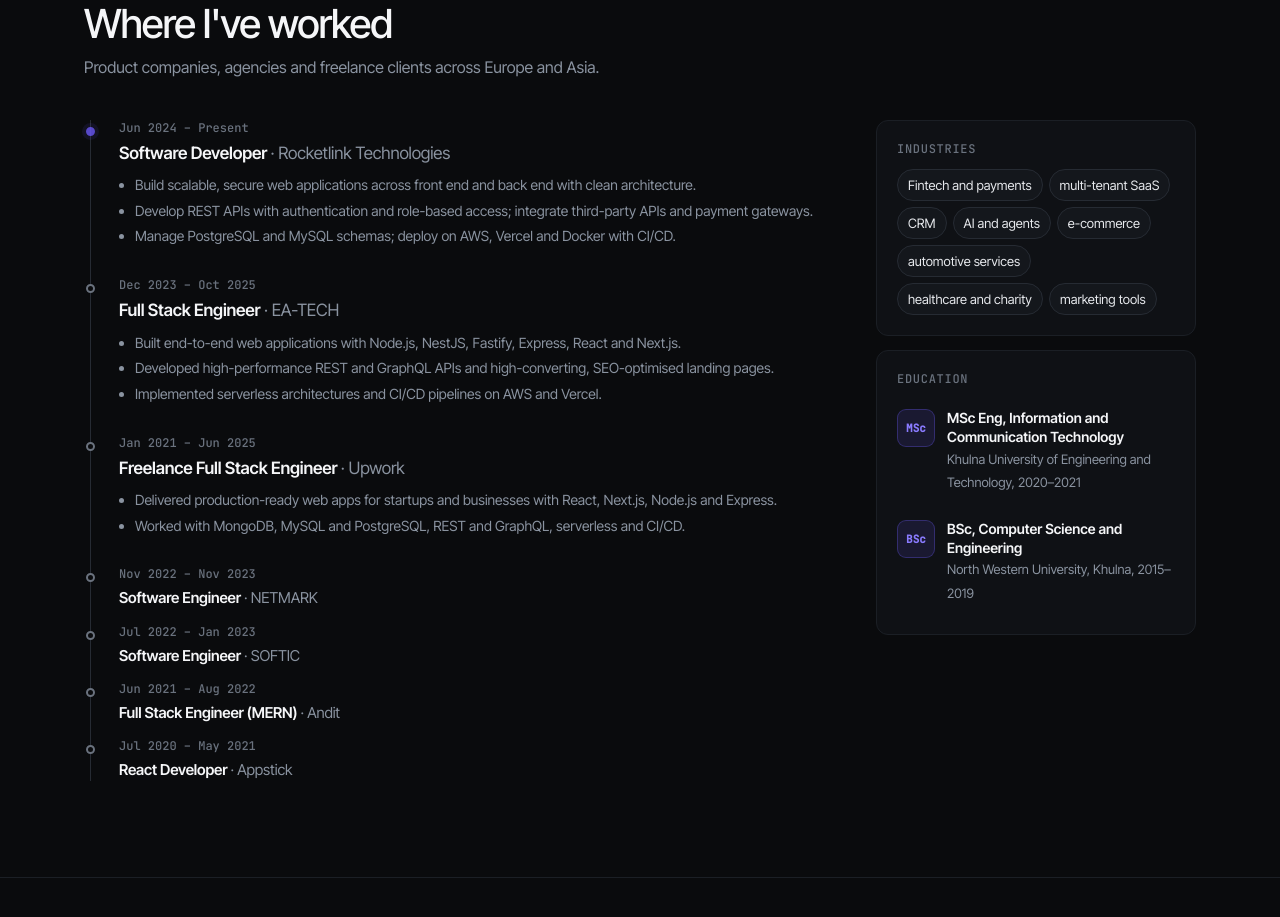
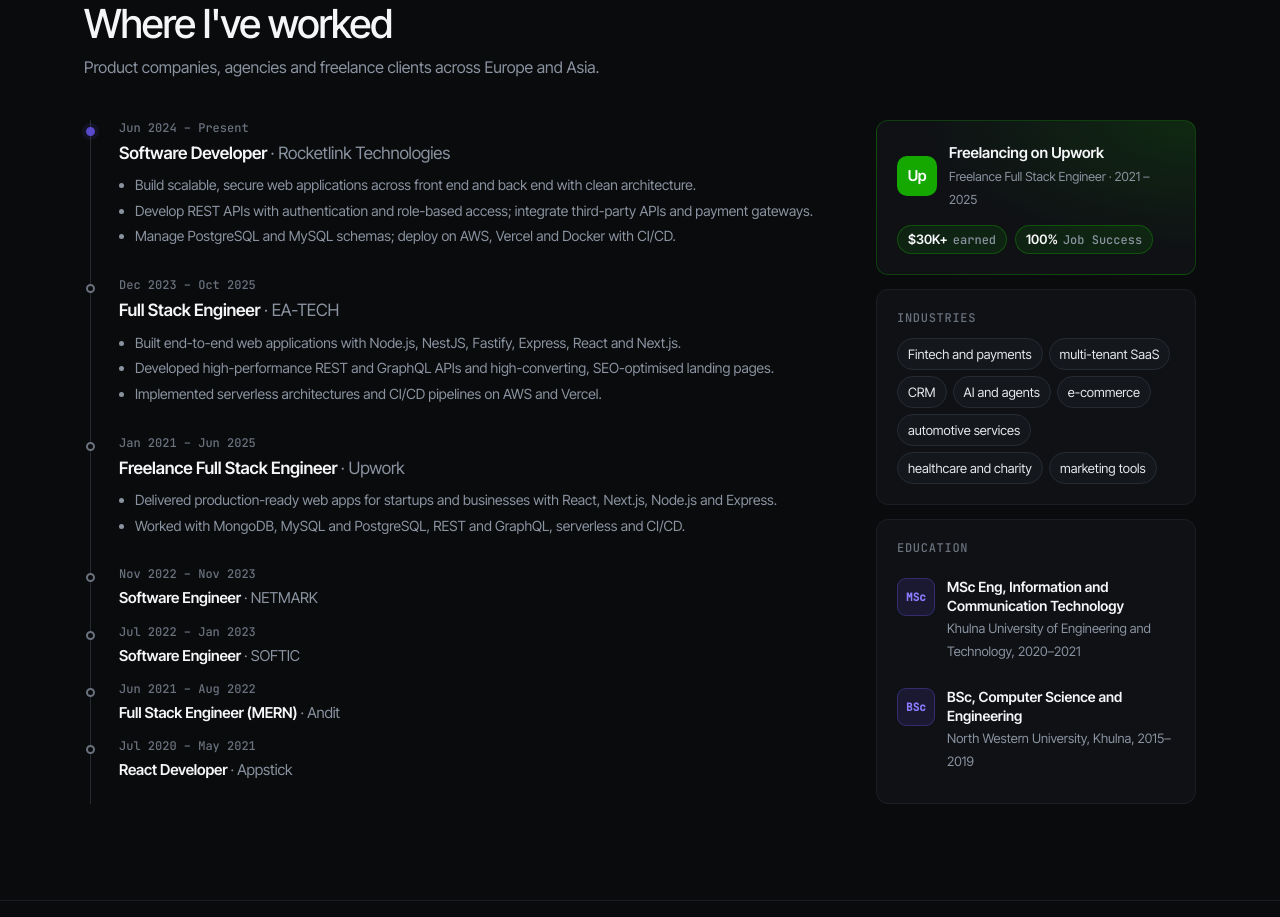
Before and after one commit to amsohag007/my-portfolio, a Next.js app: page / in a window 1280 px wide. Shown: the part 5280-6197 px from the top of the page. Built offline with nearby package versions, Linux system fonts and the light colour scheme.

Commit message:
Upwork card: $30K+ earned and 100% Job Success, no badge

```diff
--- a/app/globals.css
+++ b/app/globals.css
@@ -306,6 +306,9 @@
 .us { font-size: 12.5px; color: var(--t2); }
 .ua { margin-left: auto; color: var(--t3); transition: transform 0.2s, color 0.2s; }
 .upw:hover .ua { color: var(--upwork); transform: translate(2px, -2px); }
+.ustats { display: flex; flex-wrap: wrap; gap: 8px; }
+.ustats span { display: inline-flex; align-items: baseline; gap: 5px; font: 500 12px var(--mono); color: var(--t2); background: rgba(20, 168, 0, 0.12); border: 1px solid rgba(20, 168, 0, 0.35); padding: 5px 10px; border-radius: 999px; }
+.ustats b { font: 600 13px var(--sans); color: var(--hi); }
 .ind { display: flex; flex-wrap: wrap; gap: 6px; }
 .ind span { font-size: 13px; color: var(--t); background: var(--bg2); border: 1px solid var(--b2); padding: 5px 10px; border-radius: 999px; cursor: default; transition: all 0.18s; }
 .ind span:hover { color: #fff; background: var(--sig); border-color: var(--sig); transform: translateY(-1px); }
--- a/app/page.tsx
+++ b/app/page.tsx
@@ -2,6 +2,7 @@
 import {
   AppWindow,
   ArrowRight,
+  ArrowUpRight,
   Cloud,
   Code,
   CreditCard,
@@ -28,6 +29,7 @@
   services,
   skills,
   stats,
+  upworkStats,
   type ServiceIcon,
   type SkillIcon,
 } from "@/data/profile";
@@ -287,6 +289,34 @@
             </div>
 
             <div className="side">
+              {(() => {
+                const inner = (
+                  <>
+                    <div className="uh">
+                      <span className="ulogo">Up</span>
+                      <div>
+                        <b>Freelancing on Upwork</b>
+                        <span className="us">Freelance Full Stack Engineer · 2021 – 2025</span>
+                      </div>
+                      {profile.upwork && <ArrowUpRight className="ua" size={16} strokeWidth={2} />}
+                    </div>
+                    <div className="ustats">
+                      {upworkStats.map((u) => (
+                        <span key={u.label}>
+                          <b>{u.value}</b> {u.label}
+                        </span>
+                      ))}
+                    </div>
+                  </>
+                );
+                return profile.upwork ? (
+                  <a className="box upw" href={profile.upwork} target="_blank" rel="noopener noreferrer">
+                    {inner}
+                  </a>
+                ) : (
+                  <div className="box upw">{inner}</div>
+                );
+              })()}
               <div className="box">
                 <h4>Industries</h4>
                 <div className="ind">
--- a/data/profile.ts
+++ b/data/profile.ts
@@ -6,7 +6,14 @@
   linkedin: "https://www.linkedin.com/in/abumusa007",
   github: "https://github.com/amsohag007",
   photo: "/images/abu-musa-profile.jpg",
+  // Public Upwork profile URL; leave empty to show the Upwork card without a link.
+  upwork: "",
 };
+
+export const upworkStats = [
+  { value: "$30K+", label: "earned" },
+  { value: "100%", label: "Job Success" },
+];
 
 export const enquiryMailto = `mailto:${profile.email}?subject=Project%20enquiry`;
 
```
